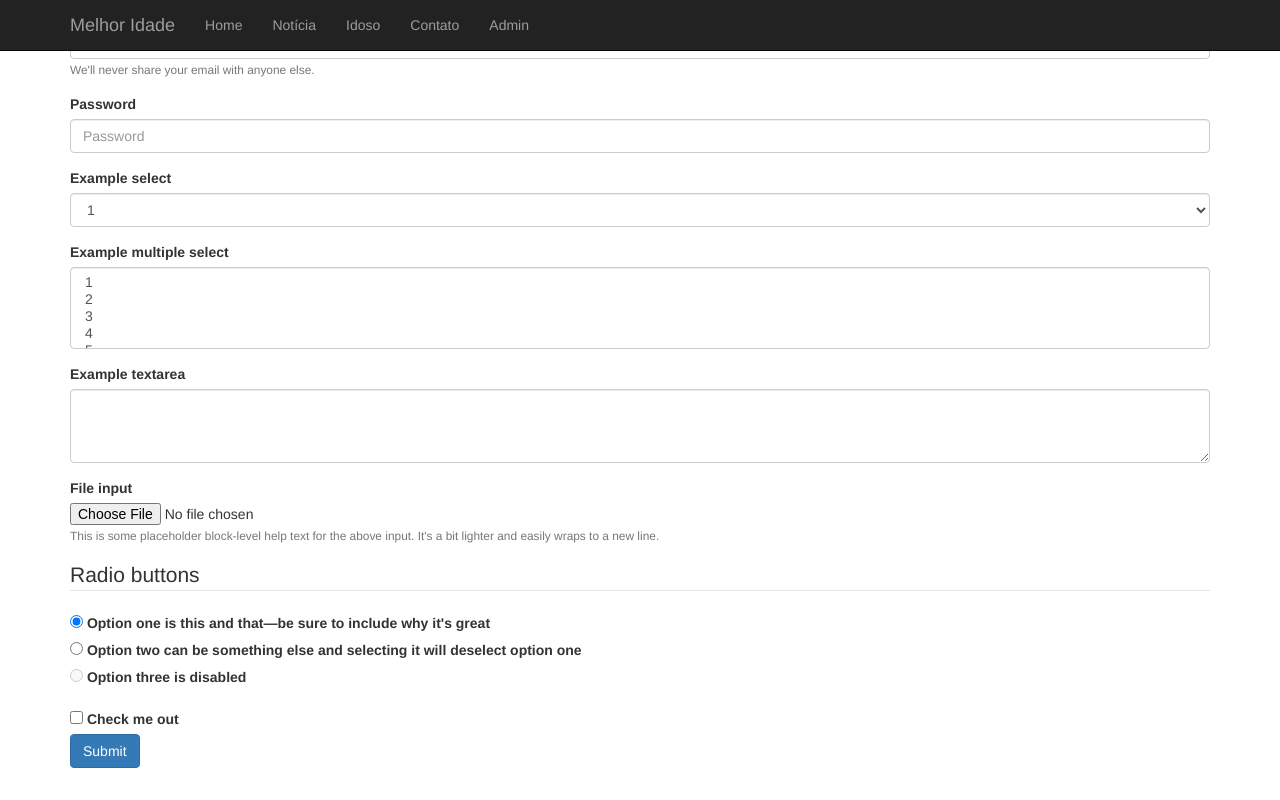
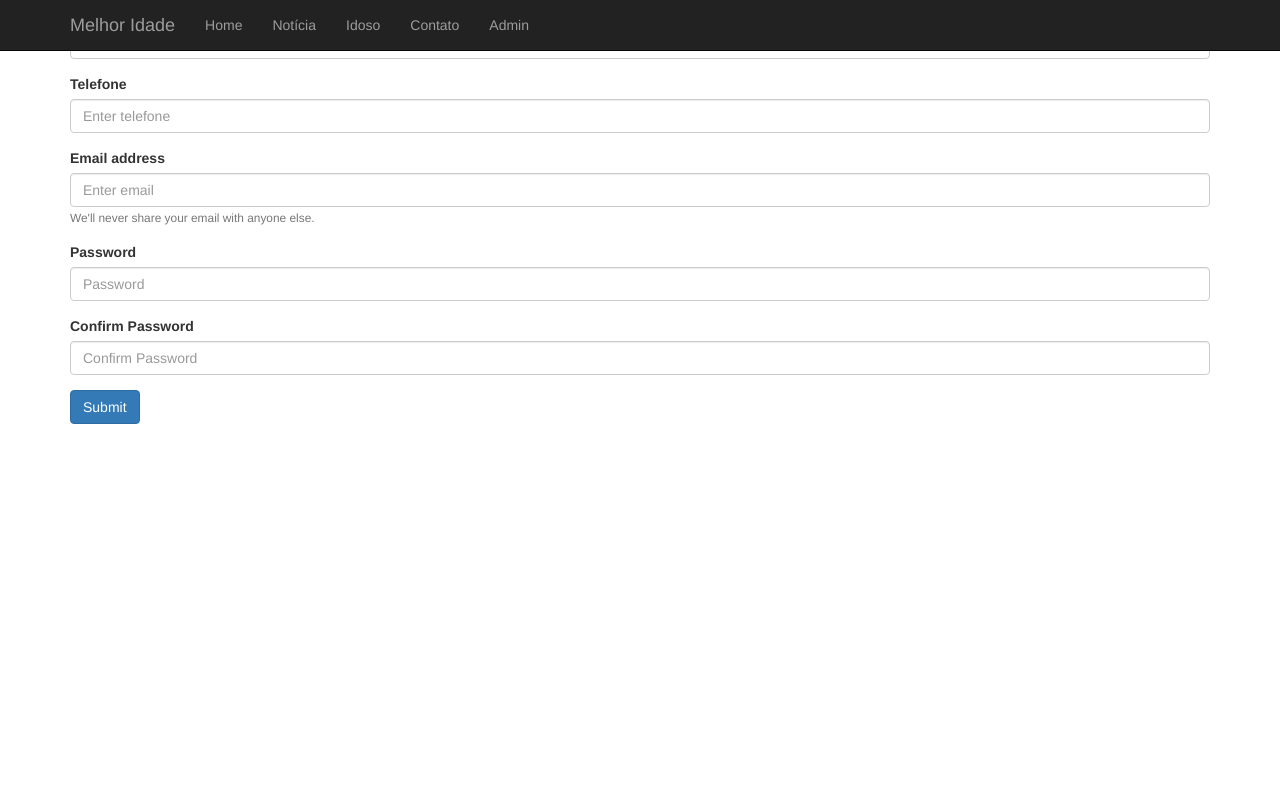
Before and after one commit to melhoridadesa-501/site-501, a PHP site: template views/pages/contato.twig in a window 1280 px wide. Run offline with PHP 8.4, Linux system fonts and the light colour scheme; the template is opened without the code that fills it, so the values that code supplies are empty; some libraries are stand-ins or nearby versions.

Commit message:
atualizacao do formulario Contato

```diff
--- a/views/pages/contato.twig
+++ b/views/pages/contato.twig
@@ -3,6 +3,14 @@
 {% block content %}
 
     <form>
+        <div class="form-group">
+            <label for="nome">Nome</label>
+            <input type="text" class="form-control" id="nome" aria-describedby="Nome" placeholder="Enter name">
+        </div>
+        <div class="form-group">
+            <label for="telefone">Telefone</label>
+            <input type="text" class="form-control" id="telefone" aria-describedby="Telefone" placeholder="Enter telefone">
+        </div>
         <div class="form-group">
             <label for="exampleInputEmail1">Email address</label>
             <input type="email" class="form-control" id="exampleInputEmail1" aria-describedby="emailHelp" placeholder="Enter email">
@@ -13,61 +21,10 @@
             <input type="password" class="form-control" id="exampleInputPassword1" placeholder="Password">
         </div>
         <div class="form-group">
-            <label for="exampleSelect1">Example select</label>
-            <select class="form-control" id="exampleSelect1">
-                <option>1</option>
-                <option>2</option>
-                <option>3</option>
-                <option>4</option>
-                <option>5</option>
-            </select>
+            <label for="exampleInputPassword2">Confirm Password</label>
+            <input type="password" class="form-control" id="exampleInputPassword2" placeholder="Confirm Password">
         </div>
-        <div class="form-group">
-            <label for="exampleSelect2">Example multiple select</label>
-            <select multiple class="form-control" id="exampleSelect2">
-                <option>1</option>
-                <option>2</option>
-                <option>3</option>
-                <option>4</option>
-                <option>5</option>
-            </select>
-        </div>
-        <div class="form-group">
-            <label for="exampleTextarea">Example textarea</label>
-            <textarea class="form-control" id="exampleTextarea" rows="3"></textarea>
-        </div>
-        <div class="form-group">
-            <label for="exampleInputFile">File input</label>
-            <input type="file" class="form-control-file" id="exampleInputFile" aria-describedby="fileHelp">
-            <small id="fileHelp" class="form-text text-muted">This is some placeholder block-level help text for the above input. It's a bit lighter and easily wraps to a new line.</small>
-        </div>
-        <fieldset class="form-group">
-            <legend>Radio buttons</legend>
-            <div class="form-check">
-                <label class="form-check-label">
-                    <input type="radio" class="form-check-input" name="optionsRadios" id="optionsRadios1" value="option1" checked>
-                    Option one is this and that&mdash;be sure to include why it's great
-                </label>
-            </div>
-            <div class="form-check">
-                <label class="form-check-label">
-                    <input type="radio" class="form-check-input" name="optionsRadios" id="optionsRadios2" value="option2">
-                    Option two can be something else and selecting it will deselect option one
-                </label>
-            </div>
-            <div class="form-check disabled">
-                <label class="form-check-label">
-                    <input type="radio" class="form-check-input" name="optionsRadios" id="optionsRadios3" value="option3" disabled>
-                    Option three is disabled
-                </label>
-            </div>
-        </fieldset>
-        <div class="form-check">
-            <label class="form-check-label">
-                <input type="checkbox" class="form-check-input">
-                Check me out
-            </label>
-        </div>
+
         <button type="submit" class="btn btn-primary">Submit</button>
     </form>
 
```
